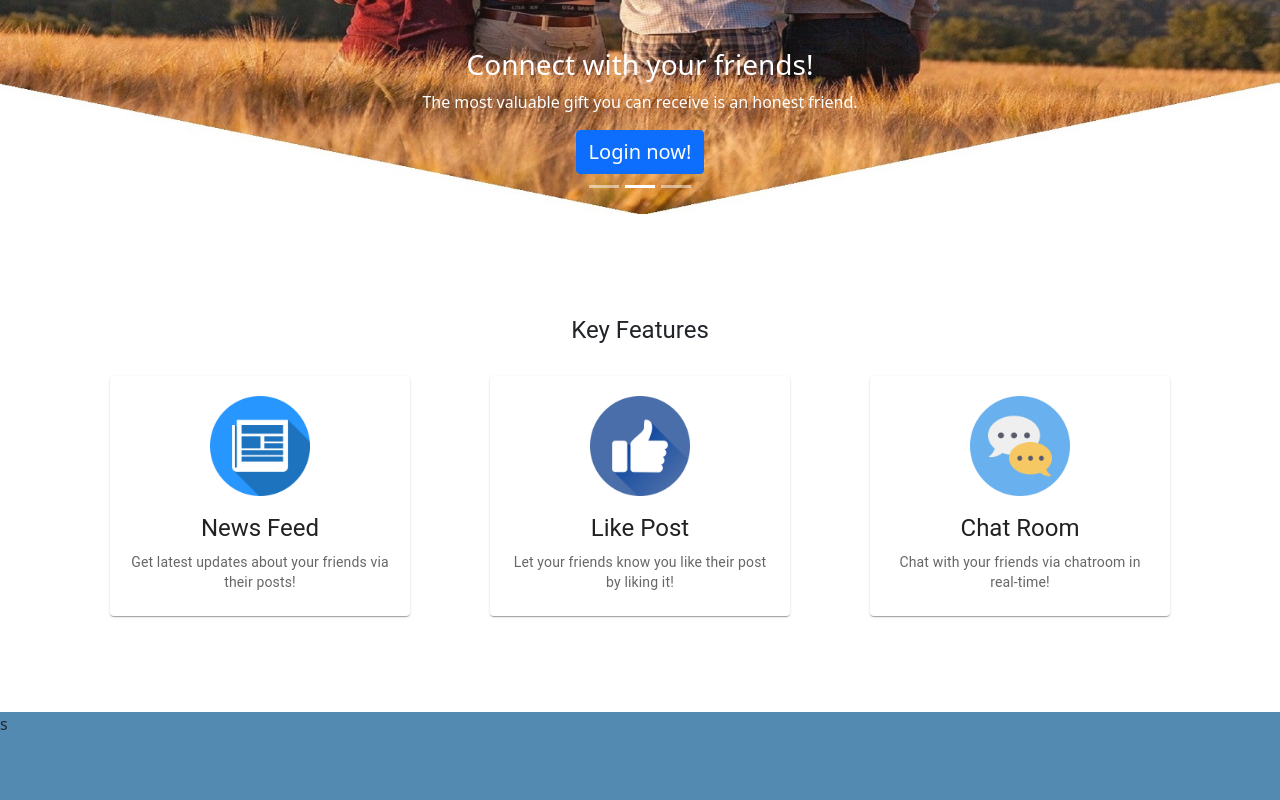
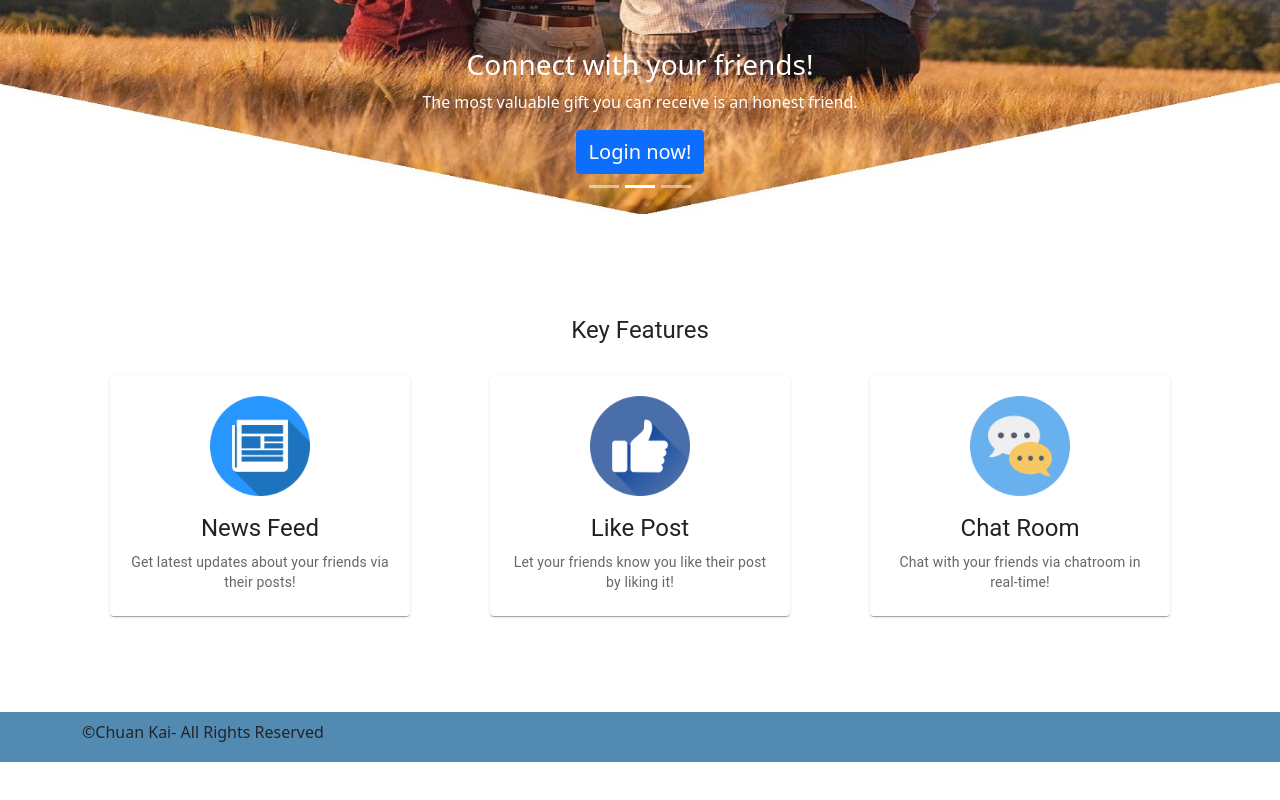
Before and after one commit to wongchuankai/FriendsBookApp, a React (Create React App) app in the folder client/: page / in a window 1280 px wide. Shown: the part 442-1242 px from the top of the page. After the commit the page ends 1204 px from the top, so only its background shows below. Built offline with nearby package versions, Linux system fonts and the light colour scheme.

Commit message:
Landing page footer updated

```diff
--- a/client/src/component/unprotectedRoute/landingpage/LandingPage.js
+++ b/client/src/component/unprotectedRoute/landingpage/LandingPage.js
@@ -28,7 +28,10 @@ const useStyles = makeStyles((theme) => ({
     footer: {
         backgroundColor: "#538AB1",
         width:"100%",
-        minHeight: "150px"
+        minHeight: "50px"
+    },
+    smallpaddingTop: {
+        paddingTop: theme.spacing(1)
     },
     carousel: {
         [theme.breakpoints.down('md')]: {
@@ -282,7 +285,9 @@ function LandingPage() {
       <div>You can scroll and see me!</div> */}
             </div>
             <div className={classes.footer}>
-s
+                <Container className={classes.smallpaddingTop}>
+                    ©Chuan Kai- All Rights Reserved
+                </Container>
             </div>
         </div>
     )
```
